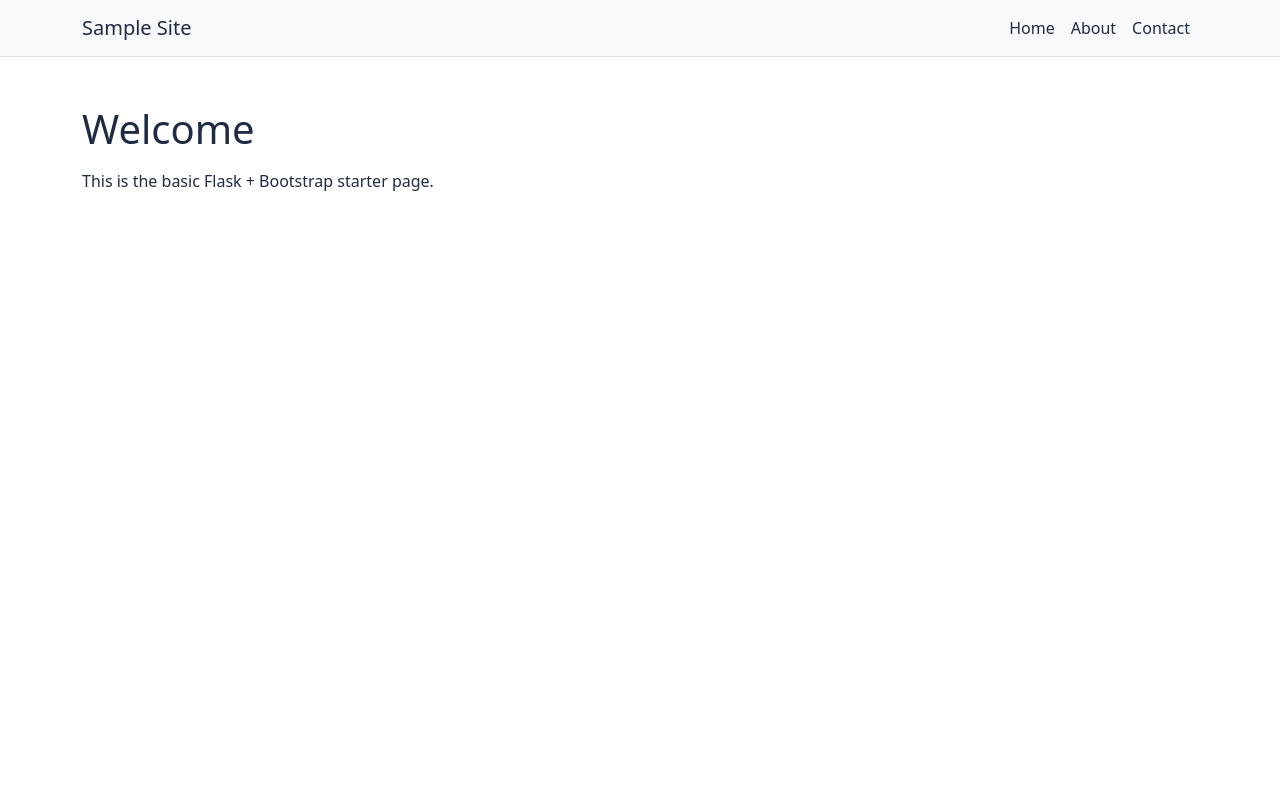
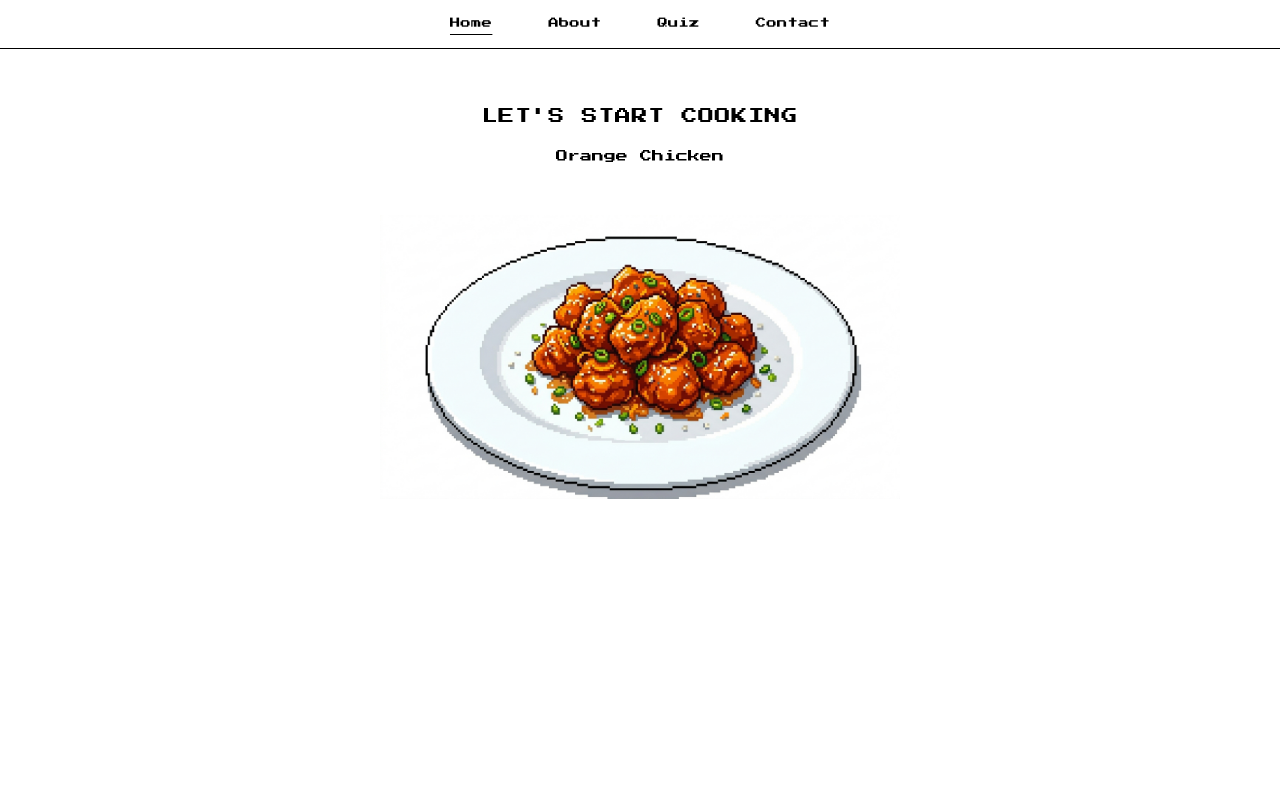
Before and after one commit to djuarez2652/UI-Final-Project, a Flask app: page / in a window 1280 px wide. Run offline with Flask 3, Linux system fonts and the light colour scheme.

Commit message:
feat: impl basic home; impl basic nav

```diff
--- a/server.py
+++ b/server.py
@@ -8,5 +8,20 @@ def home():
     return render_template("welcome.html")
 
 
+@app.route("/about")
+def about():
+    return render_template("about.html")
+
+
+@app.route("/quiz")
+def quiz():
+    return render_template("quiz.html")
+
+
+@app.route("/contact")
+def contact():
+    return render_template("contact.html")
+
+
 if __name__ == "__main__":
     app.run(debug=True)
--- a/static/main.css
+++ b/static/main.css
@@ -1,18 +1,92 @@
 :root {
-    --base-color: #1f2a44;
-    --base-color-hover: #182136;
+    --pixel-black: #000000;
+    --site-bg: #ffffff;
 }
 
-body {
-    color: var(--base-color);
+.site-body {
+    margin: 0;
+    min-height: 100vh;
+    background-color: var(--site-bg);
+    color: var(--pixel-black);
+    font-family: "Press Start 2P", system-ui, sans-serif;
+    padding-top: 4.5rem;
 }
 
-.navbar-brand,
-.nav-link {
-    color: var(--base-color);
+.site-nav {
+    background-color: var(--site-bg);
+    border-bottom: 1px solid var(--pixel-black);
+    font-family: "Press Start 2P", system-ui, sans-serif;
 }
 
-.nav-link:hover,
-.nav-link:focus {
-    color: var(--base-color-hover);
+.site-nav-link {
+    color: var(--pixel-black) !important;
+    font-size: 0.55rem;
+    letter-spacing: 0.02em;
+    padding: 0.5rem 0.25rem !important;
+    text-decoration: none;
 }
+
+.site-nav-link:hover,
+.site-nav-link:focus {
+    color: var(--pixel-black) !important;
+    opacity: 0.85;
+}
+
+.site-nav-link.active {
+    text-decoration: underline;
+    text-underline-offset: 0.35rem;
+}
+
+.welcome-main {
+    padding-top: 2rem;
+    padding-bottom: 3rem;
+    max-width: 720px;
+}
+
+.welcome-title {
+    font-family: "Press Start 2P", system-ui, sans-serif;
+    font-size: clamp(0.65rem, 2.5vw, 1rem);
+    line-height: 1.6;
+    letter-spacing: 0.04em;
+    color: var(--pixel-black);
+    text-transform: uppercase;
+}
+
+.welcome-subtitle {
+    font-family: "Press Start 2P", system-ui, sans-serif;
+    font-size: clamp(0.5rem, 1.8vw, 0.75rem);
+    line-height: 1.8;
+    color: var(--pixel-black);
+    margin-bottom: 0;
+}
+
+.welcome-hero {
+    max-width: min(100%, 520px);
+    height: auto;
+}
+
+.page-main {
+    padding-top: 1rem;
+    padding-bottom: 3rem;
+    max-width: 640px;
+}
+
+.page-title {
+    font-family: "Press Start 2P", system-ui, sans-serif;
+    font-size: clamp(0.55rem, 2vw, 0.85rem);
+    line-height: 1.8;
+    color: var(--pixel-black);
+}
+
+.page-lead {
+    font-family: "Press Start 2P", system-ui, sans-serif;
+    font-size: clamp(0.45rem, 1.6vw, 0.65rem);
+    line-height: 2;
+    color: var(--pixel-black);
+}
+
+@media (min-width: 768px) {
+    .site-nav-link {
+        font-size: 0.65rem;
+    }
+}
--- a/templates/layout.html
+++ b/templates/layout.html
@@ -3,24 +3,32 @@
 <head>
     <meta charset="UTF-8">
     <meta name="viewport" content="width=device-width, initial-scale=1.0">
-    <title>UI Final Project</title>
+    <title>{% block title %}Orange Chicken{% endblock %} · UI Final Project</title>
 
+    <link rel="preconnect" href="https://fonts.googleapis.com">
+    <link rel="preconnect" href="https://fonts.gstatic.com" crossorigin>
+    <link href="https://fonts.googleapis.com/css2?family=Press+Start+2P&display=swap" rel="stylesheet">
     <link href="https://cdn.jsdelivr.net/npm/bootstrap@5.3.3/dist/css/bootstrap.min.css" rel="stylesheet" integrity="sha384-QWTKZyjpPEjISv5WaRU9OFeRpok6YctnYmDr5pNlyT2bRjXh0JMhjY6hW+ALEwIH" crossorigin="anonymous">
     <link rel="stylesheet" href="https://code.jquery.com/ui/1.13.3/themes/base/jquery-ui.css">
     <link rel="stylesheet" href="{{ url_for('static', filename='main.css') }}">
 </head>
-<body>
-<nav class="navbar navbar-expand-lg navbar-light bg-light border-bottom">
+<body class="site-body">
+<nav class="navbar navbar-expand navbar-light site-nav fixed-top">
     <div class="container">
-        <a class="navbar-brand" href="/">Sample Site</a>
-        <button class="navbar-toggler" type="button" data-bs-toggle="collapse" data-bs-target="#mainNav" aria-controls="mainNav" aria-expanded="false" aria-label="Toggle navigation">
-            <span class="navbar-toggler-icon"></span>
-        </button>
-        <div class="collapse navbar-collapse" id="mainNav">
-            <ul class="navbar-nav ms-auto">
-                <li class="nav-item"><a class="nav-link" href="/">Home</a></li>
-                <li class="nav-item"><a class="nav-link" href="#">About</a></li>
-                <li class="nav-item"><a class="nav-link" href="#">Contact</a></li>
+        <div class="w-100 d-flex justify-content-center">
+            <ul class="navbar-nav flex-row gap-4 gap-md-5 flex-wrap justify-content-center mb-0">
+                <li class="nav-item">
+                    <a class="nav-link site-nav-link {% if request.path == '/' %}active{% endif %}" href="{{ url_for('home') }}">Home</a>
+                </li>
+                <li class="nav-item">
+                    <a class="nav-link site-nav-link {% if request.path == '/about' %}active{% endif %}" href="{{ url_for('about') }}">About</a>
+                </li>
+                <li class="nav-item">
+                    <a class="nav-link site-nav-link {% if request.path == '/quiz' %}active{% endif %}" href="{{ url_for('quiz') }}">Quiz</a>
+                </li>
+                <li class="nav-item">
+                    <a class="nav-link site-nav-link {% if request.path == '/contact' %}active{% endif %}" href="{{ url_for('contact') }}">Contact</a>
+                </li>
             </ul>
         </div>
     </div>
--- a/templates/welcome.html
+++ b/templates/welcome.html
@@ -1,8 +1,9 @@
 {% extends "layout.html" %}
 
 {% block content %}
-<main class="container py-5">
-    <h1 class="mb-3">Welcome</h1>
-    <p class="mb-0">This is the basic Flask + Bootstrap starter page.</p>
+<main class="container text-center welcome-main">
+    <h1 class="welcome-title mb-3">LET'S START COOKING</h1>
+    <p class="welcome-subtitle mb-5">Orange Chicken</p>
+    <img src="{{ url_for('static', filename='imgs/main-oc.png') }}" alt="Pixel art plate of orange chicken" class="img-fluid welcome-hero mx-auto d-block">
 </main>
 {% endblock %}
```
Also changed, not shown: templates/about.html (added, +10 -0 lines), templates/contact.html (added, +10 -0 lines), templates/quiz.html (added, +10 -0 lines), static/imgs/main-oc.png (added), 1 other file.
